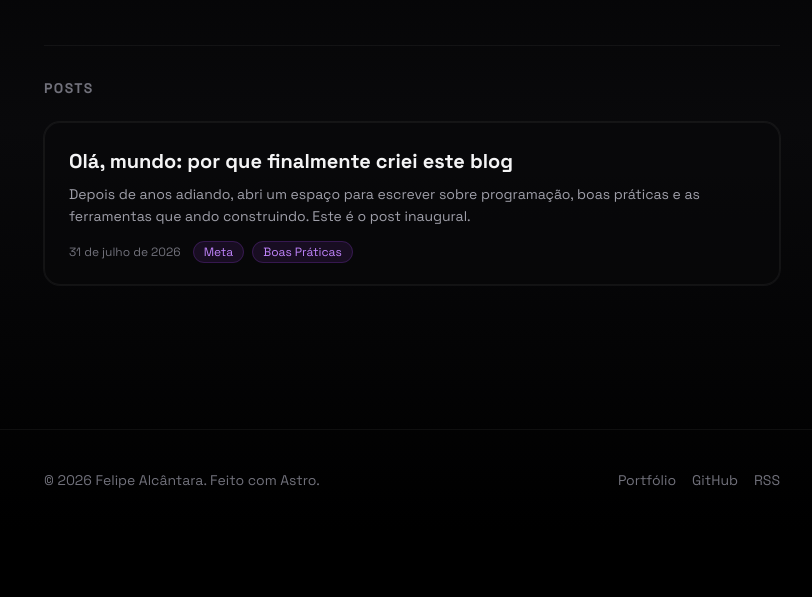
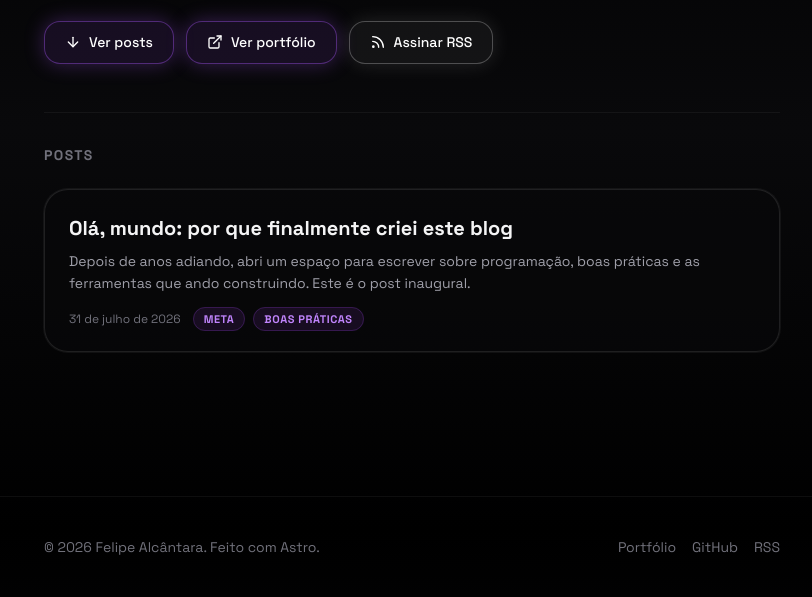
Before and after one commit to Felipe-Alcantara/felixo-blog, an Astro site: page / in a window 1280 px wide. Shown: the part 271-868 px from the top of the page, without its empty margins (228-1040 px from the left). Before the commit the page ends 801 px from the top, so only its background shows below. Built offline with nearby package versions, Linux system fonts and the light colour scheme; Astro itself is replaced by a stand-in of ours.

Commit message:
feat: aproxima a identidade visual do blog à do felixo.com.br
O v1 "ficou com muita cara de IA" (feedback da task do Notion). Traz a
linguagem visual do portfólio (Felipe-Portifolio) para o blog, sem JS: botão
em pílula com brilho e reflexo passando no hover (.felixo-botao, via ::before
+ transition), glow respirante nos cards (@keyframes no lugar do box-shadow
estático), tags como badges maiúsculas/tracking-wider, cards em rounded-3xl
e logo do cabeçalho com o mesmo glow do ícone da navbar do portfólio.

```diff
--- a/src/components/Cabecalho.astro
+++ b/src/components/Cabecalho.astro
@@ -18,7 +18,7 @@ const caminhoAtual = Astro.url.pathname.slice(base.length) || '/';
       class="group inline-flex items-center gap-2 text-sm font-bold tracking-wide text-zinc-100"
     >
       <span
-        class="grid size-8 place-items-center rounded-lg border border-purple-500/30 bg-purple-500/10 text-felixo-purple transition group-hover:bg-purple-500/20"
+        class="grid size-8 place-items-center rounded-lg border border-purple-500/30 bg-purple-500/10 text-felixo-purple shadow-[0_0_15px_rgba(168,85,247,0.3)] transition group-hover:bg-purple-500/20 group-hover:shadow-[0_0_22px_rgba(168,85,247,0.5)]"
         aria-hidden="true">F</span
       >
       <span>{SITE.titulo}</span>
--- a/src/components/CartaoPost.astro
+++ b/src/components/CartaoPost.astro
@@ -11,7 +11,7 @@ const { post } = Astro.props;
 const { titulo, descricao, publicadoEm, tags } = post.data;
 ---
 
-<article class="felixo-card-glow rounded-2xl border border-white/5 bg-zinc-950/60 p-6">
+<article class="felixo-card-glow rounded-3xl border border-white/10 bg-zinc-950/60 p-6">
   <h2 class="text-xl font-bold text-zinc-100">
     <a href={caminho(`/posts/${post.id}/`)} class="transition hover:text-felixo-purple">
       {titulo}
@@ -31,7 +31,7 @@ const { titulo, descricao, publicadoEm, tags } = post.data;
             <li>
               <a
                 href={caminho(`/tags/${slugDaTag(tag)}/`)}
-                class="rounded-full border border-purple-500/20 bg-purple-500/10 px-2.5 py-0.5 text-felixo-purple transition hover:bg-purple-500/20"
+                class="rounded-full border border-purple-500/20 bg-purple-500/10 px-2.5 py-1 text-[11px] font-semibold uppercase tracking-wider text-felixo-purple transition hover:bg-purple-500/20"
               >
                 {tag}
               </a>
--- a/src/layouts/PostLayout.astro
+++ b/src/layouts/PostLayout.astro
@@ -49,7 +49,7 @@ const minutos = tempoDeLeitura(corpo);
               <li>
                 <a
                   href={caminho(`/tags/${slugDaTag(tag)}/`)}
-                  class="rounded-full border border-purple-500/20 bg-purple-500/10 px-2.5 py-0.5 text-felixo-purple transition hover:bg-purple-500/20"
+                  class="rounded-full border border-purple-500/20 bg-purple-500/10 px-2.5 py-1 text-[11px] font-semibold uppercase tracking-wider text-felixo-purple transition hover:bg-purple-500/20"
                 >
                   {tag}
                 </a>
--- a/src/pages/404.astro
+++ b/src/pages/404.astro
@@ -12,10 +12,6 @@ import BaseLayout from '../layouts/BaseLayout.astro';
     <p class="mt-4 text-zinc-400">
       O link pode estar quebrado ou o conteúdo pode ter mudado de lugar.
     </p>
-    <a
-      href={caminho('/')}
-      class="felixo-card-glow mt-8 inline-flex rounded-xl border border-purple-500/30 bg-purple-500/10 px-5 py-2.5 text-sm font-medium text-zinc-100 transition hover:bg-purple-500/20"
-      >Voltar para a home</a
-    >
+    <a href={caminho('/')} class="felixo-botao mt-8">Voltar para a home</a>
   </div>
 </BaseLayout>
--- a/src/pages/index.astro
+++ b/src/pages/index.astro
@@ -1,6 +1,7 @@
 ---
 import BaseLayout from '../layouts/BaseLayout.astro';
 import CartaoPost from '../components/CartaoPost.astro';
+import { caminho } from '../utils/rotas';
 import { SITE } from '../config/site';
 import { listarPosts } from '../utils/posts';
 
@@ -18,6 +19,67 @@ const posts = await listarPosts();
     <p class="mt-4 max-w-2xl text-lg leading-relaxed text-zinc-400">
       {SITE.descricao}
     </p>
+
+    <div class="mt-6 flex flex-wrap gap-3">
+      <a href="#titulo-posts" class="felixo-botao">
+        <svg
+          aria-hidden="true"
+          width="16"
+          height="16"
+          viewBox="0 0 24 24"
+          fill="none"
+          stroke="currentColor"
+          stroke-width="2"
+          stroke-linecap="round"
+          stroke-linejoin="round"
+        >
+          <path d="M12 5v14" />
+          <path d="m19 12-7 7-7-7" />
+        </svg>
+        <span>Ver posts</span>
+      </a>
+      <a
+        href="https://felixo.com.br/"
+        target="_blank"
+        rel="noopener noreferrer"
+        class="felixo-botao"
+      >
+        <svg
+          aria-hidden="true"
+          width="16"
+          height="16"
+          viewBox="0 0 24 24"
+          fill="none"
+          stroke="currentColor"
+          stroke-width="2"
+          stroke-linecap="round"
+          stroke-linejoin="round"
+        >
+          <path d="M18 13v6a2 2 0 0 1-2 2H5a2 2 0 0 1-2-2V8a2 2 0 0 1 2-2h6" />
+          <path d="M15 3h6v6" />
+          <path d="M10 14 21 3" />
+        </svg>
+        <span>Ver portfólio</span>
+      </a>
+      <a href={caminho('/rss.xml')} class="felixo-botao felixo-botao-fantasma">
+        <svg
+          aria-hidden="true"
+          width="16"
+          height="16"
+          viewBox="0 0 24 24"
+          fill="none"
+          stroke="currentColor"
+          stroke-width="2"
+          stroke-linecap="round"
+          stroke-linejoin="round"
+        >
+          <path d="M4 11a9 9 0 0 1 9 9" />
+          <path d="M4 4a16 16 0 0 1 16 16" />
+          <circle cx="5" cy="19" r="1" />
+        </svg>
+        <span>Assinar RSS</span>
+      </a>
+    </div>
   </section>
 
   <section aria-labelledby="titulo-posts">
--- a/src/styles/global.css
+++ b/src/styles/global.css
@@ -77,9 +77,74 @@
   }
 
   .felixo-card-glow:hover {
-    box-shadow:
-      0 0 0 1px rgb(168 85 247 / 0.35),
-      0 0 32px rgb(168 85 247 / 0.18);
+    transform: translateY(-2px);
+    animation: felixo-respirar-brilho 2.5s ease-in-out infinite;
+  }
+
+  @keyframes felixo-respirar-brilho {
+    0%,
+    100% {
+      box-shadow:
+        0 0 0 1px rgb(168 85 247 / 0.3),
+        0 0 16px rgb(168 85 247 / 0.16);
+    }
+    50% {
+      box-shadow:
+        0 0 0 1px rgb(168 85 247 / 0.55),
+        0 0 34px rgb(168 85 247 / 0.35);
+    }
+  }
+
+  /* Botão em pílula com brilho e reflexo passando no hover — usado nas
+     chamadas de ação da home e da 404, no mesmo espírito do felixo.com.br. */
+  .felixo-botao {
+    position: relative;
+    display: inline-flex;
+    align-items: center;
+    gap: 0.5rem;
+    overflow: hidden;
+    border-radius: 1rem;
+    border: 1px solid rgb(168 85 247 / 0.4);
+    background: rgb(168 85 247 / 0.1);
+    padding: 0.625rem 1.25rem;
+    font-size: 0.875rem;
+    font-weight: 500;
+    color: #fff;
+    box-shadow: 0 0 20px rgb(168 85 247 / 0.3);
+    transition:
+      background-color 0.3s ease,
+      box-shadow 0.3s ease;
+  }
+
+  .felixo-botao:hover {
+    background: rgb(168 85 247 / 0.2);
+    box-shadow: 0 0 28px rgb(168 85 247 / 0.45);
+    color: #fff;
+  }
+
+  .felixo-botao::before {
+    content: '';
+    position: absolute;
+    inset: 0;
+    transform: translateX(-120%);
+    background: linear-gradient(90deg, transparent, rgb(255 255 255 / 0.25), transparent);
+    transition: transform 0.8s ease;
+  }
+
+  .felixo-botao:hover::before {
+    transform: translateX(120%);
+  }
+
+  /* Variante neutra do botão, para ações secundárias (ex.: RSS). */
+  .felixo-botao-fantasma {
+    border-color: rgb(255 255 255 / 0.25);
+    background: rgb(255 255 255 / 0.05);
+    box-shadow: 0 0 20px rgb(255 255 255 / 0.12);
+  }
+
+  .felixo-botao-fantasma:hover {
+    background: rgb(255 255 255 / 0.1);
+    box-shadow: 0 0 24px rgb(255 255 255 / 0.2);
   }
 }
 
```
